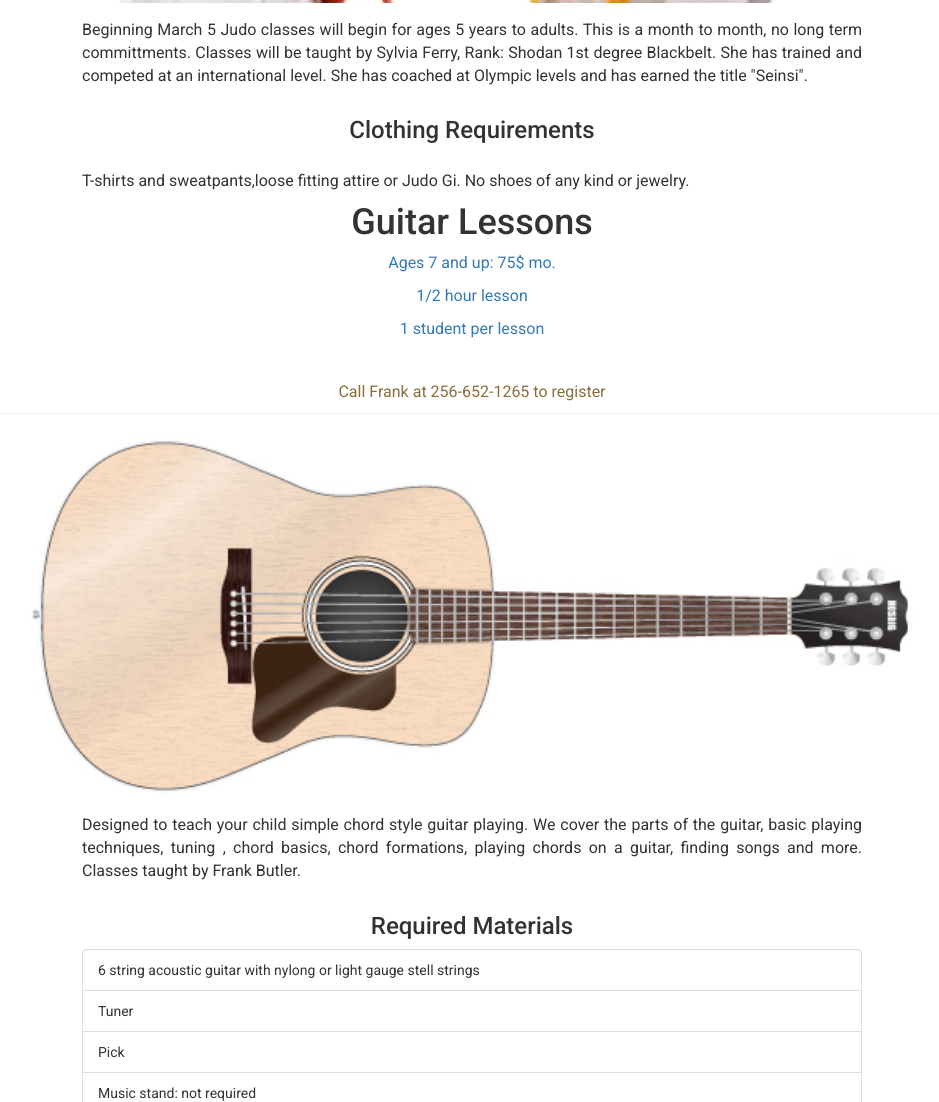
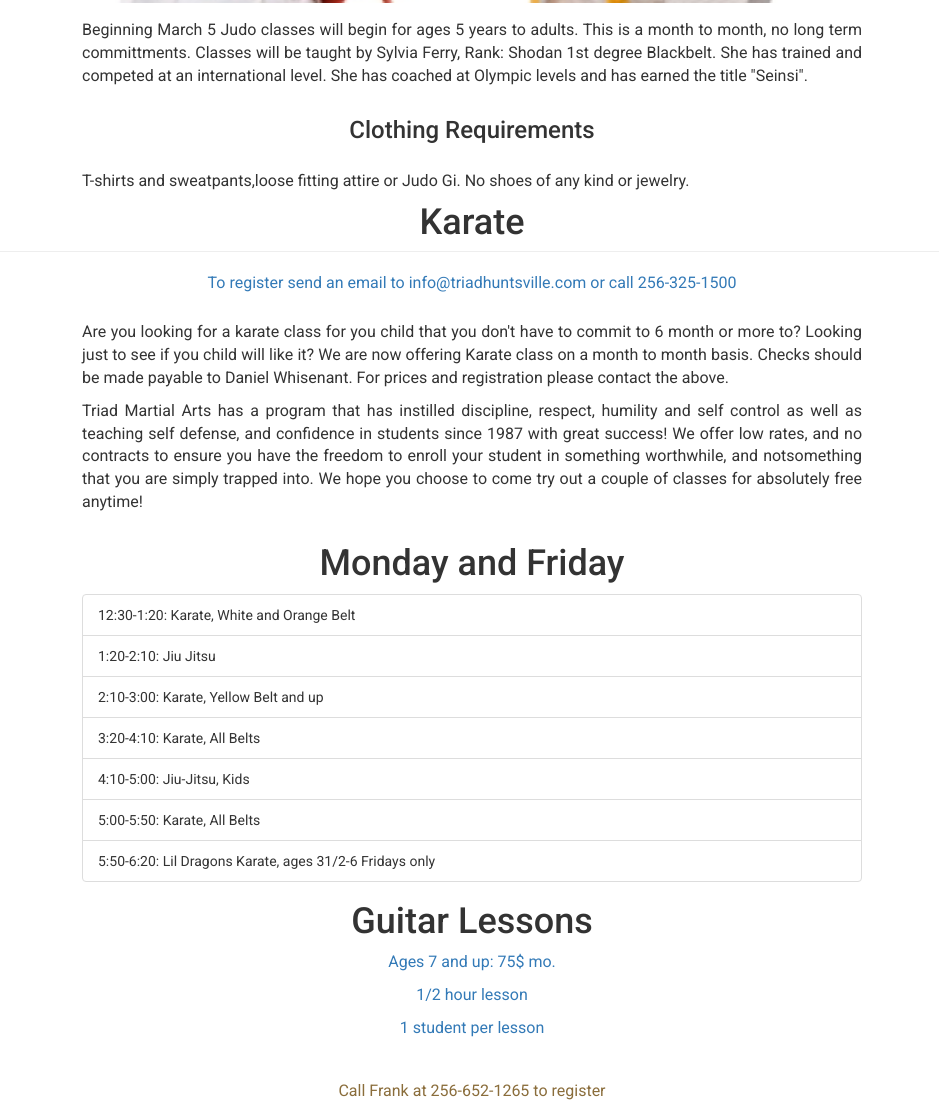
Before and after one commit to jgw96/Alabamakidnastics, a plain HTML site: page index.html at #!/programs in a window 1280 px wide. Shown: the part 2095-3197 px from the top of the page, without its empty margins (168-1107 px from the left). Drawn offline with nearby package versions, Linux system fonts and the light colour scheme; some packages are replaced by stand-ins of ours.

Commit message:
more finalizing

```diff
--- a/pages/programs.html
+++ b/pages/programs.html
@@ -51,6 +51,53 @@
         T-shirts and sweatpants,loose fitting attire or Judo Gi.  No shoes of any kind or jewelry.
       </p>
     </div>
+  </div>
+
+  <h1 class="text-center page-header">Karate</h1>
+  <p class="text-primary text-center">To register send an email to info@triadhuntsville.com or call 256-325-1500</p>
+
+  <div class="col-xs-12">
+    <div class="row content">
+      <p id="bethKeelContent" class="text-justify">
+        Are you looking for a karate class for you child that you don't have to commit to 6 month or more to?
+        Looking just to see if you child will like it?  We are now offering Karate class on a month to month basis.
+        Checks should be made payable to Daniel Whisenant. For prices and registration please contact the above.
+      </p>
+
+      <p class="text-justify">
+        Triad Martial Arts has a program that has instilled discipline, respect, humility and self control as well as teaching self defense, and confidence in students since 1987 with great success!
+        We offer low rates, and no contracts to ensure you have the freedom to enroll your student in something worthwhile, and notsomething that you are simply trapped into. We hope you choose to come try out a couple of classes for
+        absolutely free anytime!
+      </p>
+    </div>
+
+    <div class="row content">
+      <h1 class="text-center">Monday and Friday</h1>
+      <ul class="list-group">
+        <li class="list-group-item">
+          12:30-1:20: Karate, White and Orange Belt
+        </li>
+        <li class="list-group-item">
+          1:20-2:10: Jiu Jitsu
+        </li>
+        <li class="list-group-item">
+          2:10-3:00: Karate, Yellow Belt and up
+        </li>
+        <li class="list-group-item">
+          3:20-4:10: Karate, All Belts
+        </li>
+        <li class="list-group-item">
+          4:10-5:00: Jiu-Jitsu, Kids
+        </li>
+        <li class="list-group-item">
+          5:00-5:50: Karate, All Belts
+        </li>
+        <li class="list-group-item">
+          5:50-6:20: Lil Dragons Karate, ages 31/2-6 Fridays only
+        </li>
+      </ul>
+    </div>
+
   </div>
 
   <h1 class="text-center">Guitar Lessons</h1>
```
Also changed, not shown: pages/dashboard.html (+0 -4 lines), pics/instructor.jpg (deleted).
